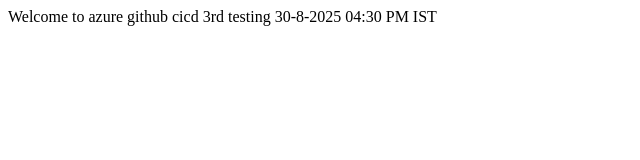
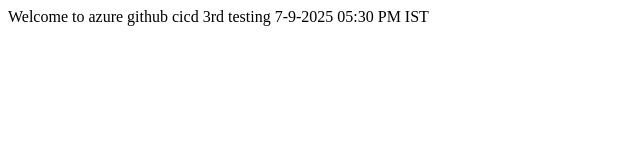
Before and after one commit to rashiyamani-collab/azure-gittesting3, a plain HTML site: page index.html in a window 1280 px wide. Shown: the full height of the page, 0-640 px from the left. Drawn offline with Linux system fonts and the light colour scheme.

Commit message:
Update index.html

```diff
--- a/index.html
+++ b/index.html
@@ -1,5 +1,5 @@
 <html>
 <body>
-   Welcome to azure github cicd 3rd testing 30-8-2025 04:30 PM IST
+   Welcome to azure github cicd 3rd testing 7-9-2025 05:30 PM IST
 </body>
 </html>
```
